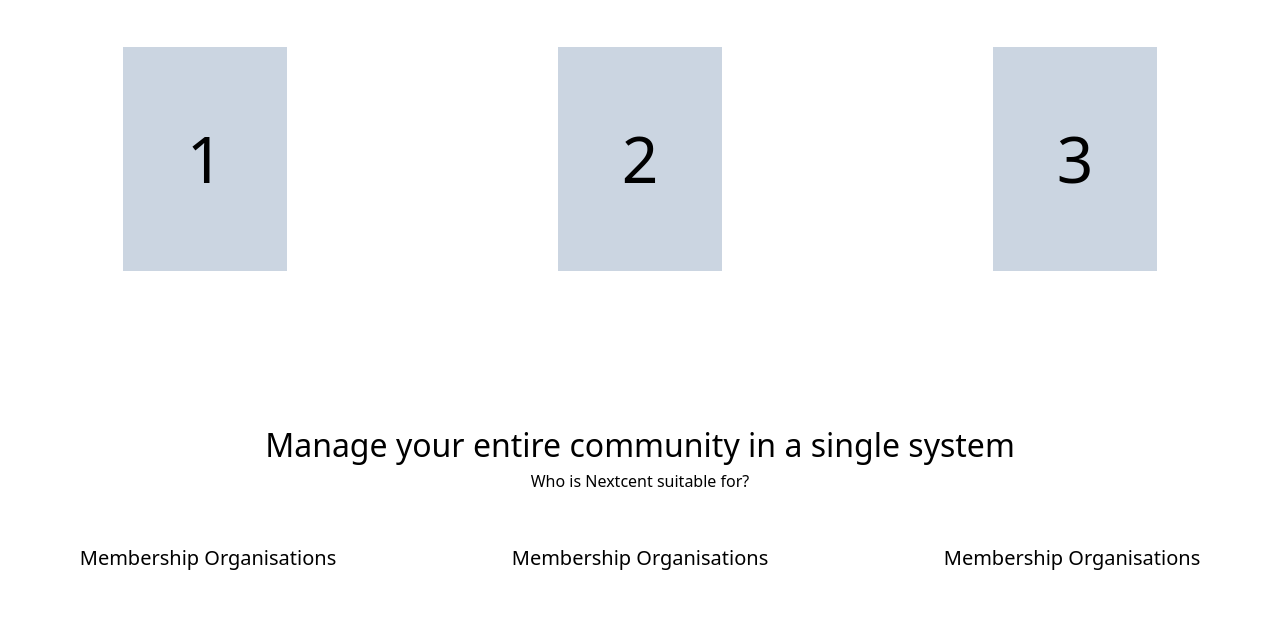
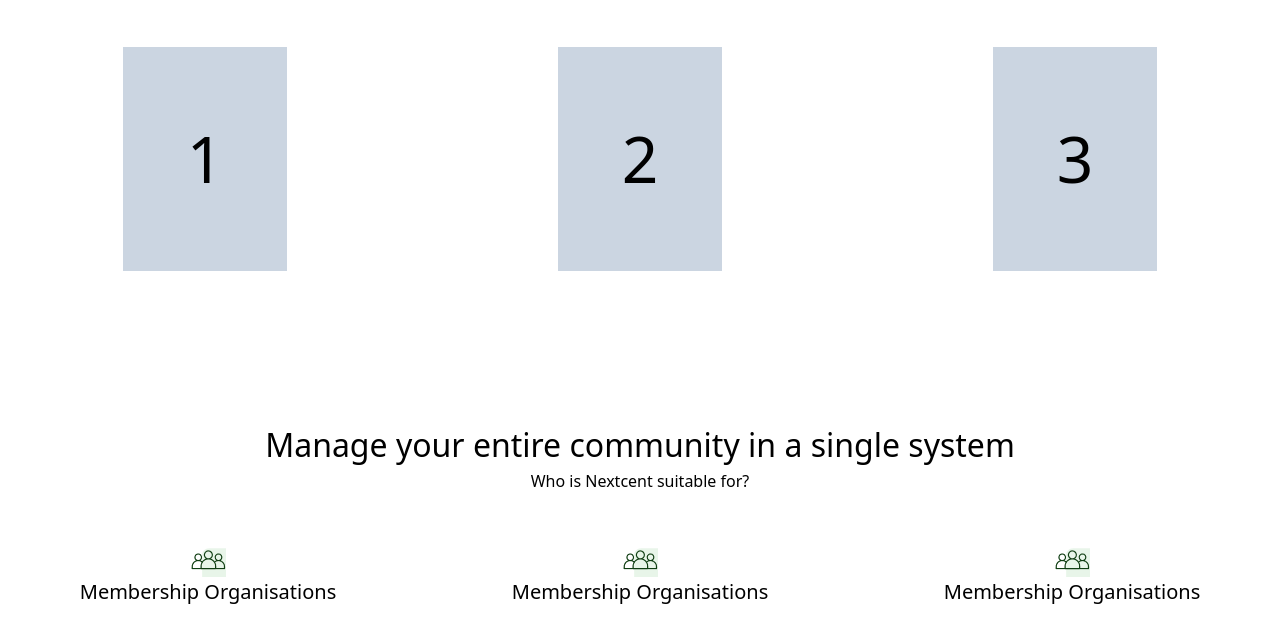
Before and after one commit to abhishek84patel/tailwind_cs, a plain HTML site: page index.html in a window 1280 px wide. Shown: the part 747-1390 px from the top of the page. Drawn offline with Linux system fonts and the light colour scheme.

Commit message:
Update index.html

```diff
--- a/index.html
+++ b/index.html
@@ -70,21 +70,21 @@
         <div
             class="grid md:grid-cols-3 grid-cols-1 gap-4 text-center	list-none text-[20px] justify-items-center	py-[50px]">
             <li>
-                <img src=" src/Icon.png" class="m-auto" alt="">
+                <img src=" Icon.png" class="m-auto" alt="">
                 <p>
                     Membership Organisations
                 </p>
 
             </li>
             <li>
-                <img src=" src/Icon.png" class="m-auto" alt="">
+                <img src=" Icon.png" class="m-auto" alt="">
                 <p>
                     Membership Organisations
                 </p>
 
             </li>
             <li>
-                <img src=" src/Icon.png" class="m-auto" alt="">
+                <img src=" Icon.png" class="m-auto" alt="">
                 <p>
                     Membership Organisations
                 </p>
```
